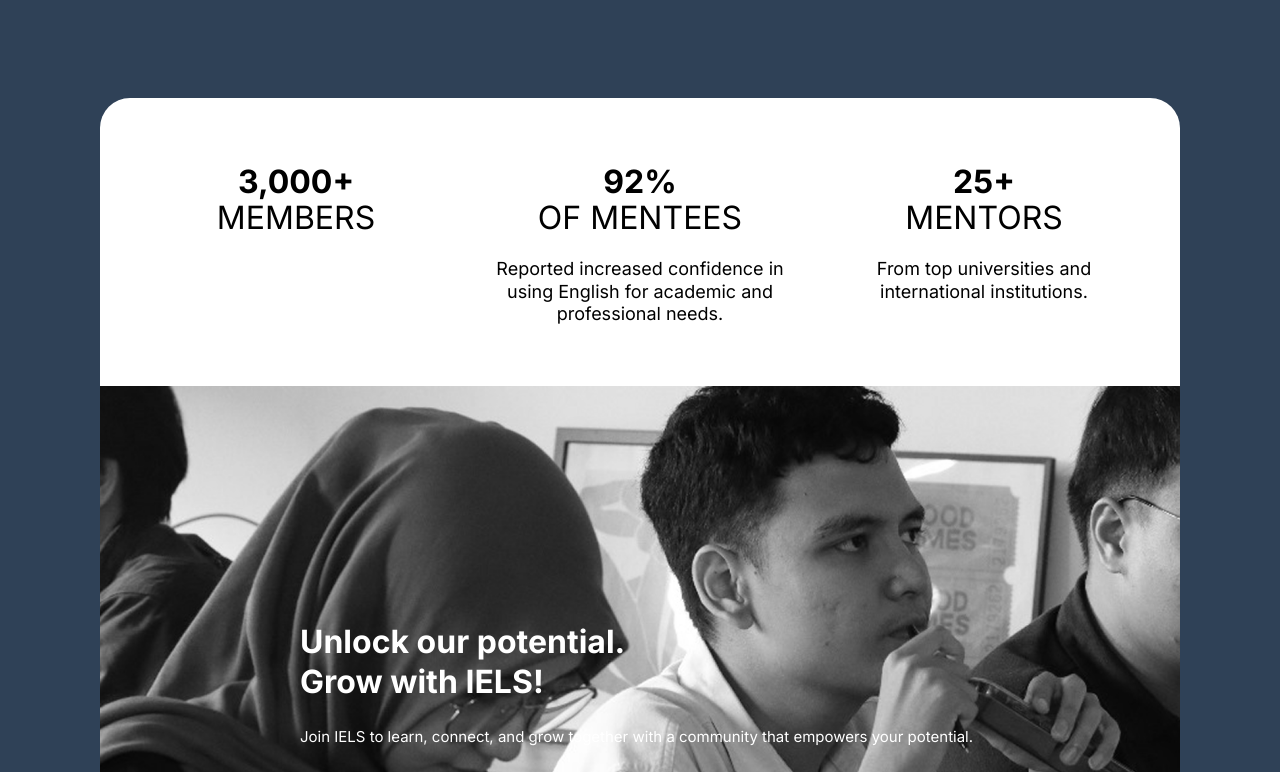
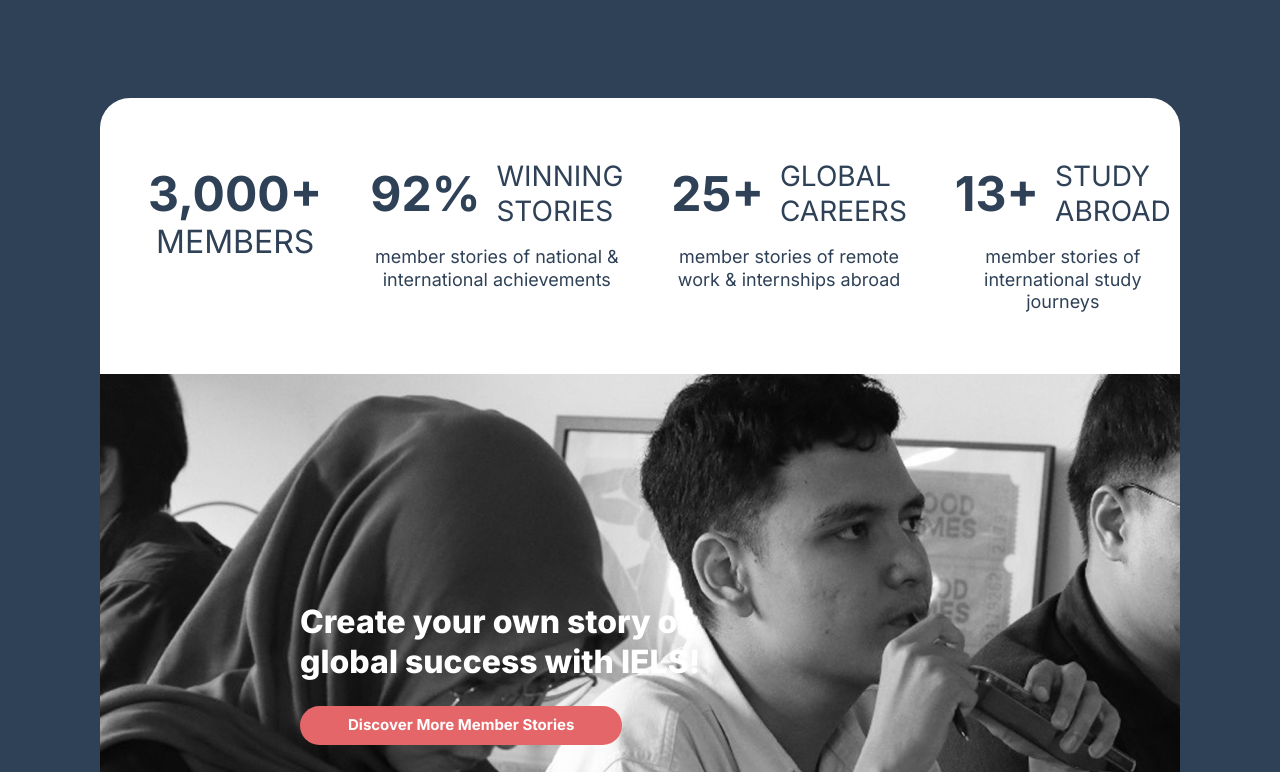
Before and after one commit to putubgs/ielsco, a Next.js app: page / in a window 1280 px wide. Shown: the part 788-1560 px from the top of the page. Built offline with nearby package versions, Linux system fonts and the light colour scheme.

Commit message:
chore: update landing page design

```diff
--- a/src/app/page.tsx
+++ b/src/app/page.tsx
@@ -186,10 +186,10 @@
         </div>
         {/* Stats and CTA Section */}
         <div className="flex flex-col px-4 sm:px-8 lg:px-[100px]">
-          <div className="bg-white flex flex-col lg:flex-row rounded-t-[30px] px-6 sm:px-8 lg:px-12 py-[40px] lg:py-[60px] w-full gap-8 lg:gap-12">
+          <div className="bg-white text-[#2F4157] flex flex-col lg:flex-row rounded-t-[30px] px-6 sm:px-8 lg:px-12 py-[40px] lg:py-[60px] w-full gap-8 lg:gap-12">
             <div className="flex w-full items-center gap-4 h-full justify-center">
               <div className="text-[24px] lg:text-[32px] items-center justify-center flex flex-col -space-y-2 lg:-space-y-3">
-                <p className="font-bold">
+                <p className="font-bold text-[48px]">
                   <CountUp
                     end={3000}
                     duration={2.5}
@@ -198,44 +198,59 @@
                   />
                   +
                 </p>
-                <p>MEMBERS</p>
+                <p className="text-[24px] lg:text-[32px]">MEMBERS</p>
               </div>
             </div>
             <div className="flex flex-col w-full items-center gap-4">
-              <div className="text-[24px] lg:text-[32px] items-center flex flex-col -space-y-2 lg:-space-y-3">
-                <p className="font-bold">
+              <div className="flex text-[24px] lg:text-[32px] items-center flex gap-4">
+                <p className="font-bold text-[48px]">
                   <CountUp end={92} duration={2.5} enableScrollSpy />%
                 </p>
-                <p>OF MENTEES</p>
+                <p className="text-[28px] leading-tight">
+                  WINNING <br /> STORIES
+                </p>
               </div>
-              <p className="text-[14px] lg:text-[18px] text-center leading-tight">
-                Reported increased confidence in using English for academic and
-                professional needs.
+              <p className="text-[16px] lg:text-[18px] text-center leading-tight">
+                member stories of national & international achievements
               </p>
             </div>
             <div className="flex flex-col w-full items-center gap-4">
-              <div className="text-[24px] lg:text-[32px] items-center flex flex-col -space-y-2 lg:-space-y-3">
-                <p className="font-bold">
+              <div className="flex text-[24px] lg:text-[32px] items-center flex gap-4">
+                <p className="font-bold text-[48px]">
                   <CountUp end={25} duration={2.5} enableScrollSpy />+
                 </p>
-                <p>MENTORS</p>
+                <p className="text-[28px] leading-tight">
+                  GLOBAL <br /> CAREERS
+                </p>
               </div>
-              <p className="text-[14px] lg:text-[18px] text-center leading-tight">
-                From top universities and international institutions.
+              <p className="text-[16px] lg:text-[18px] text-center leading-tight">
+                member stories of remote work & internships abroad
+              </p>
+            </div>
+            <div className="flex flex-col w-full items-center gap-4">
+              <div className="flex text-[24px] lg:text-[32px] items-center flex gap-4">
+                <p className="font-bold text-[48px]">
+                  <CountUp end={13} duration={2.5} enableScrollSpy />+
+                </p>
+                <p className="text-[28px] leading-tight">
+                  STUDY <br /> ABROAD
+                </p>
+              </div>
+              <p className="text-[16px] lg:text-[18px] text-center leading-tight">
+                member stories of international study journeys
               </p>
             </div>
           </div>
           <div className="text-white flex flex-col gap-6 px-8 sm:px-16 lg:px-[200px] items-center lg:items-start justify-center pt-[50px] lg:pt-[100px] w-full mt-auto bg-[url(/images/contents/general/landing_page_2.png)] bg-cover bg-center h-[350px] lg:h-[500px] rounded-b-[30px] relative">
             <div className="absolute inset-0 bg-black opacity-40 lg:opacity-0 rounded-b-[30px]"></div>
-            <p className="text-[24px] sm:text-[28px] lg:text-[32px] font-bold leading-tight text-center lg:text-left relative z-10">
-              Unlock our potential.
+            <p className="text-[24px] sm:text-[28px] lg:text-[32px] font-extrabold leading-tight text-center lg:text-left relative z-10">
+              Create your own story of
               <br />
-              Grow with IELS!
+              global success with IELS!
             </p>
-            <p className="text-[13px] lg:text-[15px] text-center lg:text-left relative z-10">
-              Join IELS to learn, connect, and grow together with a community
-              that empowers your potential.
-            </p>
+            <Link href="/stories" className="text-[13px] lg:text-[15px] text-center lg:text-left relative z-10 bg-[#E56668] text-white rounded-full px-12 md:py-2 py-3 font-bold">
+              Discover More Member Stories
+            </Link>
           </div>
         </div>
         {/* IELS Lounge Section */}
@@ -258,7 +273,11 @@
                 We speak English Every Night!
               </p>
               <p className="text-[13px] lg:text-[15px]">
-              Join IELS Lounge, a supportive community where you practice English in real conversations, build confidence, and unlock opportunities. <br /> <br /> Start with small daily habits, speak without fear of mistakes, and learn together—here, no one dominates; everyone grows side by side.
+                Join IELS Lounge, a supportive community where you practice
+                English in real conversations, build confidence, and unlock
+                opportunities. <br /> <br /> Start with small daily habits,
+                speak without fear of mistakes, and learn together—here, no one
+                dominates; everyone grows side by side.
               </p>
               <Link
                 href="/iels-lounge"
```
